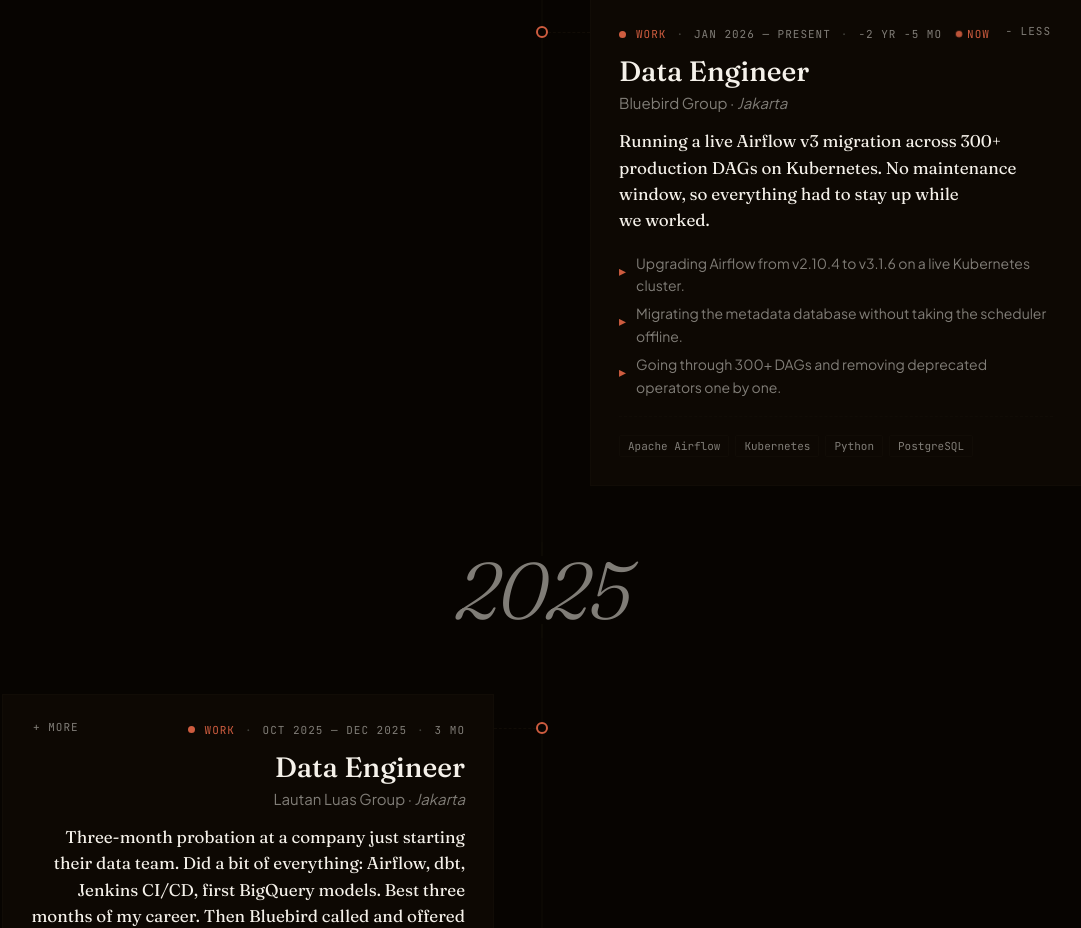
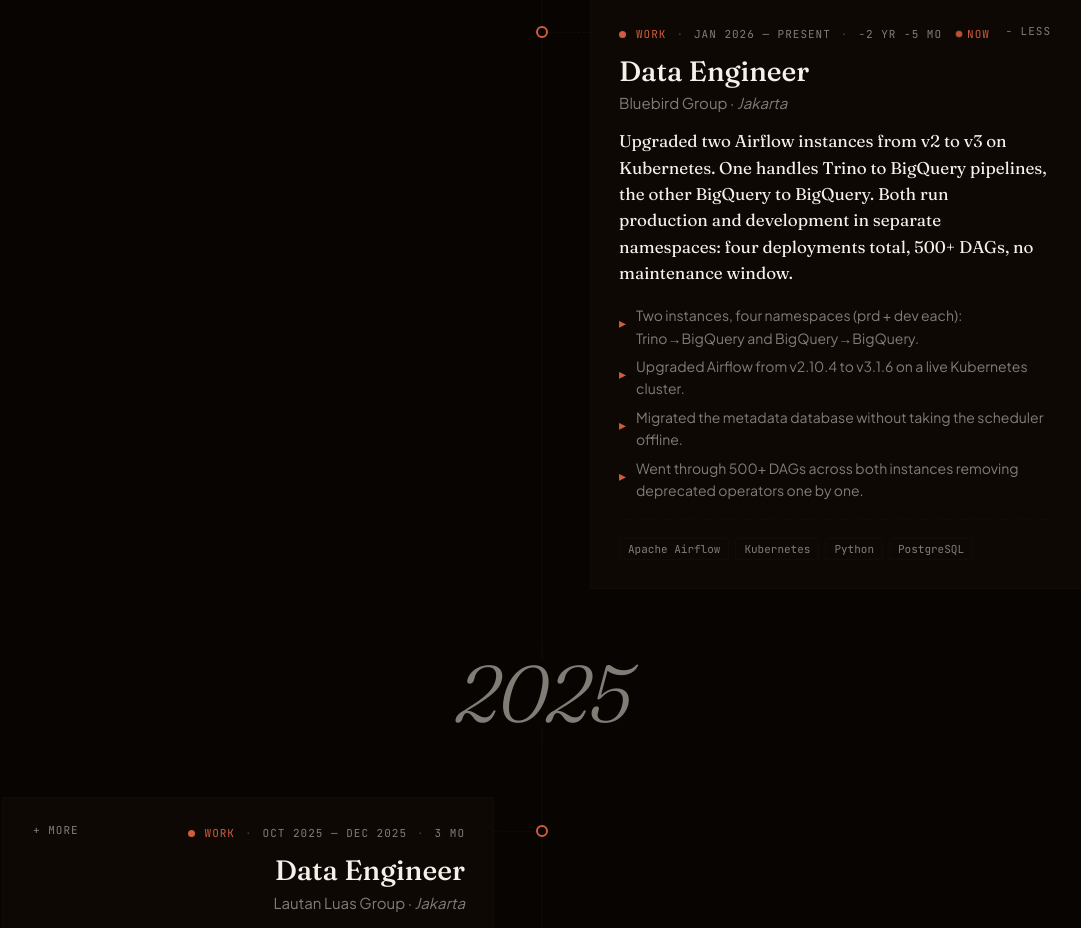
Before and after one commit to ghalyrizqi/blog, a Vue app: page /timeline in a window 1280 px wide. Shown: the part 820-1748 px from the top of the page, without its empty margins (98-1179 px from the left). Built offline with nearby package versions, Linux system fonts and the light colour scheme.

Commit message:
update writing, and home

```diff
--- a/src/content/posts/omarchy.md
+++ b/src/content/posts/omarchy.md
@@ -11,11 +11,15 @@
 
 Becoming a data engineer made the answer obvious. Most infrastructure runs on Linux: Docker containers, Kubernetes clusters, cloud VMs, data platforms, backend services. Matching your laptop to production cuts the translation layer. Commands work the same, scripts run without (crazy) modifications. Windows added WSL, which helps, but WSL is Linux running inside Windows. Not the same. Most Indonesian companies still hand out Windows laptops as standard enterprise hardware, and I've never understood that call. Windows is shit, sorry not sorry, Bill.
 
-My Toshiba Satellite L645 (I named it *Toshiba-san*) got me into Linux as a daily driver during college. Seven or eight-year-old machine, Windows 11 installed, speed of a snail, fan screaming. Then I found [*Elementary OS*](https://elementary.io/), lighter and prettier, and put it on. Not trying to look like a geek CS student (though I felt like one 😎). Just surviving on that old hardware. About a year and a half later, *Toshiba-san* wouldn't turn on one day without warning. No recovery, no goodbye, just nothing. I made my comeback to Windows on my girlfriend's (current: wife, shout out [*Intan*](https://intanwc.vercel.app)!) borrowed laptop. RIP *Toshiba-san*. Arigatou gozaimasu.
+My Toshiba Satellite L645 (I named it *Toshiba-san*) got me into Linux as a daily driver during college. Seven or eight-year-old machine, Windows 11 installed, speed of a snail, fan screaming. Then I found [*Elementary OS*](https://elementary.io/), lighter and prettier, and put it on. Not trying to look like a geek CS student (though I felt like one 😎). Just surviving on that old hardware. About a year and a half later, *Toshiba-san* wouldn't turn on one day without warning. No recovery, no goodbye, just nothing. I made my comeback to Windows on my girlfriend's (current: wife, shout out [*Intan*](https://intanwc.vercel.app)!) borrowed laptop.
+
+RIP *Toshiba-san*. Arigatou gozaimasu.
 
 Since I received my offer letter from my current company in November last year, I started planning a Linux return. My new teammates all ran Linux, so the direction was clear. One project kept appearing in every review I watched on YouTube: [*Omakub*](https://omakub.org), [*DHH*](https://dhh.dk)'s Ubuntu-based setup that turns a fresh install into a working development environment. Sensible defaults, curated tooling, minimal configuration. Ubuntu familiarity sealed it.
 
-But then the procurement at my company moved at procurement speed. I joined in January. The laptop arrived mid-March. Two and a half months of extra research time. I used all of it. Somewhere in the Omakub docs I found [*Omarchy*](https://omarchy.org), same philosophy, same creator, but built on Arch Linux instead of Ubuntu. That caught my attention. Arch gives you a rolling release and more flexibility, and my office network blocks `apt`, which would've stopped software updates on Ubuntu anyway. Omarchy solved both. I changed my mind on Omakub; figured I could handle Arch. The laptop arrived. Omarchy went on first.
+But then the Procurement moved with the URGENCY you'd expect. I joined in January. The laptop arrived mid-March. Two and a half months of procurement. Long enough to migrate two Airflow instances and 500+ production DAGs from v2 to v3 on my personal laptop.
+
+Somewhere in the Omakub docs I found [*Omarchy*](https://omarchy.org), same philosophy, same creator, but built on Arch Linux instead of Ubuntu. That caught my attention. Arch gives you a rolling release and more flexibility, and my office network blocks `apt`, which would've stopped software updates on Ubuntu anyway. Omarchy solved both. I changed my mind on Omakub; figured I could handle Arch. The laptop arrived. Omarchy went on first.
 
 ## What Is Omarchy?
 
@@ -76,7 +80,7 @@
 
 I open the ThinkPad, fingerprint unlocks it, and I'm in a workspace where my terminal, editor, and browser each have their own screen. No mouse. No stacked windows. The external monitor picks up the next workspace after the last open one automatically. `Windows+K` is there when memory fails.
 
-There's no fancy dock like macOS has. Omarchy isn't trying to be macOS. It's trying to be a good enough OS for developers.
+There's no fancy dock like macOS has. Omarchy isn't trying to be macOS. It's trying to be an enough OS for developers.
 
 For a data engineer who deploys to Linux anyway, the environment fits. Omarchy removes the weekend you'd spend configuring Arch from scratch. I was coding the same day I installed it.
 
--- a/src/data/index.js
+++ b/src/data/index.js
@@ -9,11 +9,12 @@
     end: null,
     current: true,
     summary:
-      'Running a live Airflow v3 migration across 300+ production DAGs on Kubernetes. No maintenance window, so everything had to stay up while we worked.',
+      'Upgraded two Airflow instances from v2 to v3 on Kubernetes. One handles Trino to BigQuery pipelines, the other BigQuery to BigQuery. Both run production and development in separate namespaces: four deployments total, 500+ DAGs, no maintenance window.',
     bullets: [
-      'Upgrading Airflow from v2.10.4 to v3.1.6 on a live Kubernetes cluster.',
-      'Migrating the metadata database without taking the scheduler offline.',
-      'Going through 300+ DAGs and removing deprecated operators one by one.',
+      'Two instances, four namespaces (prd + dev each): Trino→BigQuery and BigQuery→BigQuery.',
+      'Upgraded Airflow from v2.10.4 to v3.1.6 on a live Kubernetes cluster.',
+      'Migrated the metadata database without taking the scheduler offline.',
+      'Went through 500+ DAGs across both instances removing deprecated operators one by one.',
     ],
     tags: ['Apache Airflow', 'Kubernetes', 'Python', 'PostgreSQL'],
   },
@@ -146,7 +147,7 @@
     slug: 'airflow-v3-migration',
     title: 'Migrating Airflow v2 → v3 on Kubernetes',
     excerpt:
-      "The metadata migration playbook I wish existed before I started. Notes from upgrading 300+ production DAGs.",
+      "The metadata migration playbook I wish existed before I started. Notes from upgrading 500+ production DAGs across two instances.",
     date: '2026-03-12',
     minutes: 9,
     tags: ['Airflow', 'Kubernetes', 'Migration'],
--- a/src/pages/HomeMagazine.vue
+++ b/src/pages/HomeMagazine.vue
@@ -10,9 +10,7 @@
         <div class="editors-note">
           <div class="note-kicker">The short version</div>
           <p class="note-body">
-            Builds data pipelines on weekdays. Checks if they're still running on weekends.
-            Trying to write and document my journey as a data engineer.
-            <!-- Mostly for my own reference, hopefully it's useful for others too. -->
+            Builds data pipelines on weekdays. Checks if they're still running on weekends. Upgraded 2 Airflow instances before Procurement completed the ThinkPad handover.
           </p>
         </div>
       </div>
@@ -72,7 +70,7 @@
 
 useSeoMeta({
   title: null,
-  description: 'Data engineer in Jakarta. Four years building pipelines and migrating warehouses.',
+  description: 'Builds data pipelines on weekdays. Checks if they\'re still running on weekends. Upgraded 2 Airflow instances before procurement completed the ThinkPad handover.',
   url: SITE_URL,
   jsonLd: {
     '@context': 'https://schema.org',
@@ -90,8 +88,8 @@
 
 const stats = [
   { num: '77%',  label: 'warehouse cost cut',  sub: 'one DuckDB box replaced Redshift' },
-  { num: '300+', label: 'DAGs migrated',        sub: 'Airflow v2 → v3, zero downtime' },
-  { num: '99%',  label: 'pipeline uptime',      sub: 'moved off Windows cron, onto Airflow' },
+  { num: '500+', label: 'DAGs migrated',        sub: 'Airflow v2 → v3, two instances' },
+  { num: '4+',   label: 'years experience',      sub: 'as a Data Engineer' },
 ]
 </script>
 
@@ -326,8 +324,7 @@
   .hero-grid { grid-template-columns: 1fr; gap: 40px; }
   .name { font-size: 130px; }
   .hello { font-size: 40px; }
-  .at-work { font-size: 52px; }
-.toolkit-grid { grid-template-columns: repeat(2, 1fr); }
+  .toolkit-grid { grid-template-columns: repeat(2, 1fr); }
   .dispatches-grid { grid-template-columns: repeat(2, 1fr); }
 }
 @media (max-width: 640px) {
```
